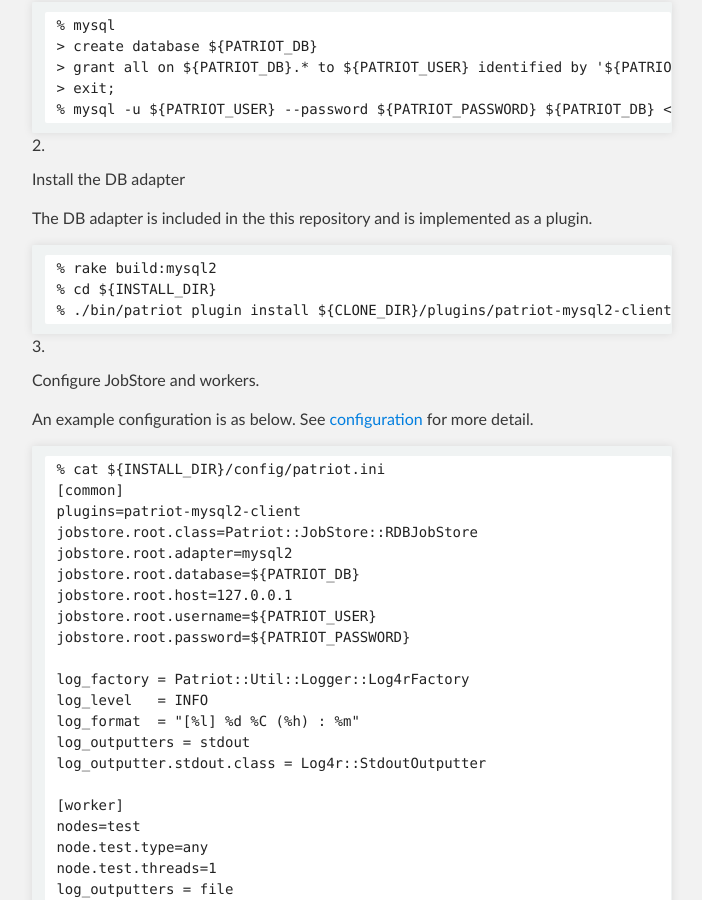
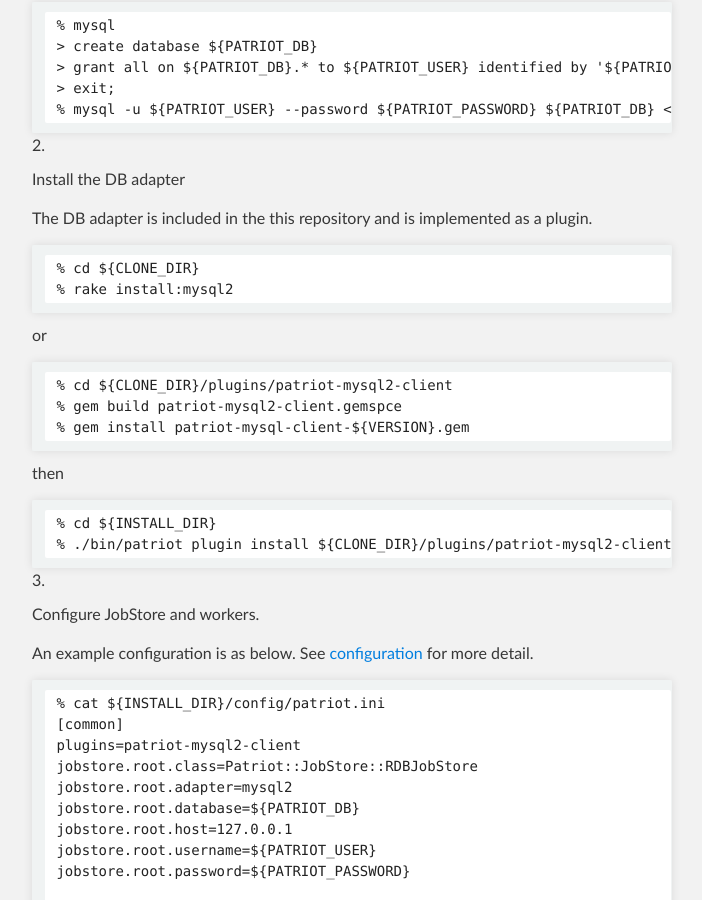
Before and after one commit to CyberAgent/patriot-workflow-scheduler, a Jekyll site: the page built from index.md, in a window 1280 px wide and 900 px high, scrolled down 1717 px. Shown: the whole window, without its empty margins (308-1010 px from the left). Built offline with Jekyll 4.4.1, drawn with Linux system fonts in a browser that asks for light colours; Markdown is read by kramdown in place of the engine named in the settings.

Commit message:
modify rdb client install doc

````diff
--- a/index.md
+++ b/index.md
@@ -72,9 +72,19 @@
     The DB adapter is included in the this repository and is implemented as a plugin.
 
     ```
-    % rake build:mysql2
+    % cd ${CLONE_DIR}
+    % rake install:mysql2
+    ```
+or
+    ```
+    % cd ${CLONE_DIR}/plugins/patriot-mysql2-client
+    % gem build patriot-mysql2-client.gemspce
+    % gem install patriot-mysql-client-${VERSION}.gem
+    ```
+then
+    ```
     % cd ${INSTALL_DIR}
-    % ./bin/patriot plugin install ${CLONE_DIR}/plugins/patriot-mysql2-client/pkg/patriot-mysql-client-${VERSION}.gem
+    % ./bin/patriot plugin install ${CLONE_DIR}/plugins/patriot-mysql2-client/pkg/patriot-mysql-client-${VERSION}.gem # (or ${CLONE_DIR}/plugins/patriot-mysql2-client/patriot-mysql-client-${VERSION}.gem
     ```
 
 3. Configure JobStore and workers.
````
